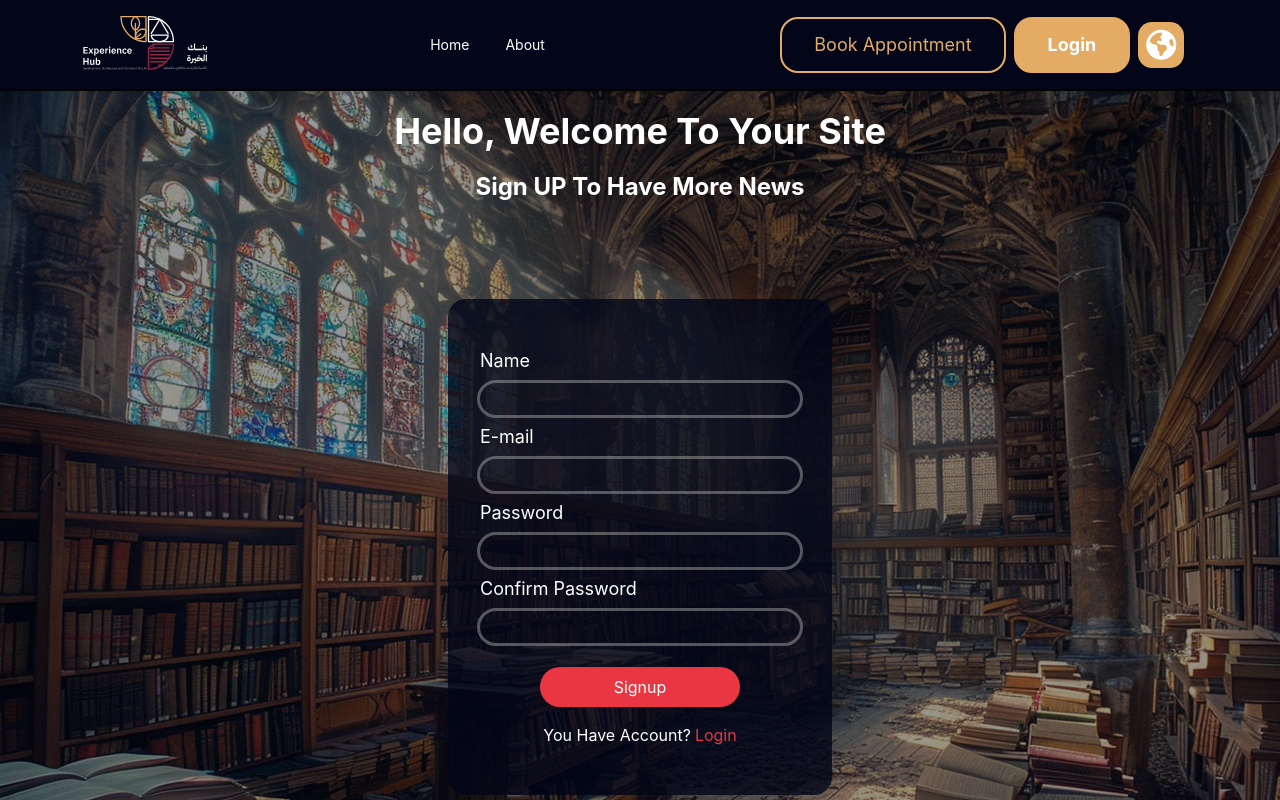
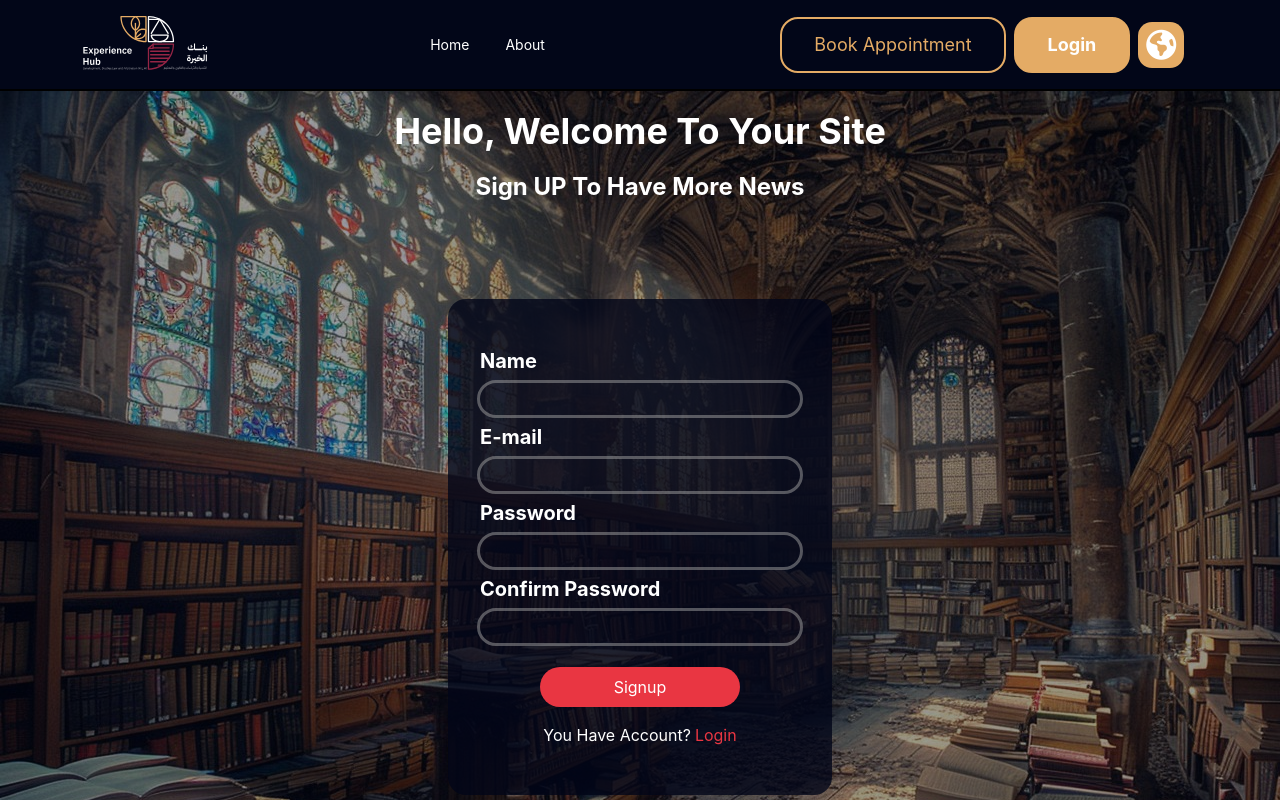
Before and after one commit to azapdev/K.L.H, a React (Vite) app: page /signup in a window 1280 px wide. Shown: the top 800 px of the page. Built offline with nearby package versions, Linux system fonts and the light colour scheme.

Commit message:
make reuseable input

```diff
--- a/src/Pages/Auth/Login.tsx
+++ b/src/Pages/Auth/Login.tsx
@@ -3,6 +3,7 @@ import { useEffect } from "react";
 import { useTranslation } from "react-i18next";
 import { Link } from "react-router-dom";
 import { routes } from "../../Routes/routes";
+import Input from "../../components/shared/input";
 import useLogin from "../../hooks/useLogin";
 import "../../i18n";
 
@@ -41,41 +42,20 @@ const Login = () => {
             onSubmit={handleSubmit(sendData)}
             className="flex flex-col gap-4"
           >
-            {/* USERNAME */}
-            <div>
-              <label htmlFor="email" className="text-xl font-bold text-white">
-                {t("common:Login.fields.email.label")}
-              </label>
-              <input
-                id="email"
-                type="text"
-                {...register("email")}
-                className="my-2 h-8 w-full rounded-2xl px-2 text-white outline-3"
-              />
-              <span className="text-xs text-red-500">
-                {errors.email?.message}
-              </span>
-            </div>
+            {/* USERNAME  */}
+            <Input
+              name="email"
+              label={t("common:Login.fields.email.label")}
+              errors={errors}
+              register={register}
+            />
             {/* PASSWORD */}
-            <div>
-              <label
-                htmlFor="password"
-                className="text-xl font-bold text-white"
-              >
-                {t("common:Login.fields.password.label")}
-              </label>
-              <input
-                id="password"
-                type="password"
-                {...register("password")}
-                className="my-2 h-8 w-full rounded-2xl px-2 text-white outline-3"
-                autoComplete="off"
-              />
-              <span className="text-xs text-red-500">
-                {errors.password?.message}
-              </span>
-            </div>
-
+            <Input
+              label={t("common:Login.fields.password.label")}
+              name="password"
+              errors={errors}
+              register={register}
+            />
             {/* Submit Button */}
             <div className="flex flex-col items-center">
               <button
--- a/src/Pages/Auth/Signup.tsx
+++ b/src/Pages/Auth/Signup.tsx
@@ -2,6 +2,7 @@ import { motion } from "framer-motion";
 import { useEffect } from "react";
 import { useTranslation } from "react-i18next";
 import { Link } from "react-router-dom";
+import Input from "../../components/shared/input";
 import useSignup from "../../hooks/useSignup";
 import "../../i18n";
 import { routes } from "../../Routes/routes";
@@ -46,70 +47,41 @@ const Signup = () => {
           transition={{ duration: 0.6, type: "spring" }}
         >
           <form action="" onSubmit={handleSubmit(sendData)}>
-            {/* USerName */}
-            <div>
-              <label htmlFor="name" className="text-bold text-lg text-white">
-                {t("common:signup.form.name")}
-              </label>
-              <input
-                id="name"
-                type="text"
-                {...register("username")}
-                className="my-2 h-8 w-full rounded-2xl px-2 text-white outline-3"
-              />
-              <span className="text-red-500">{errors.username?.message}</span>
-            </div>
+            {/* UserName */}
+
+            <Input
+              label={t("common:signup.form.name")}
+              name="username"
+              errors={errors}
+              register={register}
+            />
 
             {/* EMAIL */}
-            <div>
-              <label htmlFor="email" className="text-bold text-lg text-white">
-                {" "}
-                {t("common:signup.form.email")}
-              </label>
-              <input
-                id="email"
-                type="text"
-                {...register("email")}
-                className="my-2 h-8 w-full rounded-2xl px-2 text-white outline-3"
-              />
-              <span className="text-red-500">{errors.email?.message}</span>
-            </div>
+            <Input
+              label={t("common:signup.form.email")}
+              name="email"
+              errors={errors}
+              register={register}
+            />
 
             {/* PASSWORD */}
-            <div>
-              <label
-                htmlFor="password"
-                className="text-bold text-lg text-white"
-              >
-                {t("common:signup.form.password")}
-              </label>
-              <input
-                id="password"
-                type="text"
-                {...register("password")}
-                className="my-2 h-8 w-full rounded-2xl px-2 text-white outline-3"
-              />
-              <span className="text-red-500">{errors.password?.message}</span>
-            </div>
+
+            <Input
+              label={t("common:signup.form.password")}
+              name="password"
+              errors={errors}
+              register={register}
+              type="password"
+            />
 
             {/* CONFRIMPASSWORD */}
-            <div>
-              <label
-                htmlFor="confirmPassword"
-                className="text-bold text-lg text-white"
-              >
-                {t("common:signup.form.confirmPassword")}
-              </label>
-              <input
-                id="confirmPassword"
-                type="text"
-                {...register("confirmpass")}
-                className="my-2 h-8 w-full rounded-2xl px-2 text-white outline-3"
-              />
-              <span className="text-red-500">
-                {errors.confirmpass?.message}
-              </span>
-            </div>
+            <Input
+              label={t("common:signup.form.confirmPassword")}
+              name="password"
+              errors={errors}
+              register={register}
+              type="password"
+            />
 
             {/* Submit Button */}
             <div className="flex flex-col items-center">
--- /dev/null
+++ b/src/components/shared/input.tsx
@@ -0,0 +1,42 @@
+import type {
+  FieldErrors,
+  FieldValues,
+  Path,
+  UseFormRegister,
+} from "react-hook-form";
+
+interface InputProps<T extends FieldValues> {
+  name: Path<T>;
+  label: string;
+  type?: string;
+  register: UseFormRegister<T>;
+  errors: FieldErrors<T>;
+  placeholder?: string;
+}
+
+const Input = <T extends FieldValues>({
+  name,
+  label,
+  type = "text",
+  register,
+  errors,
+}: InputProps<T>) => {
+  return (
+    <div>
+      <label htmlFor="email" className="text-xl font-bold text-white">
+        {label}
+      </label>
+      <input
+        id="email"
+        type={type}
+        {...register(name)}
+        className="my-2 h-8 w-full rounded-2xl px-2 text-white outline-3"
+      />
+      <span className="text-xs text-red-500">
+        {errors[name]?.message as string}
+      </span>
+    </div>
+  );
+};
+
+export default Input;
```
